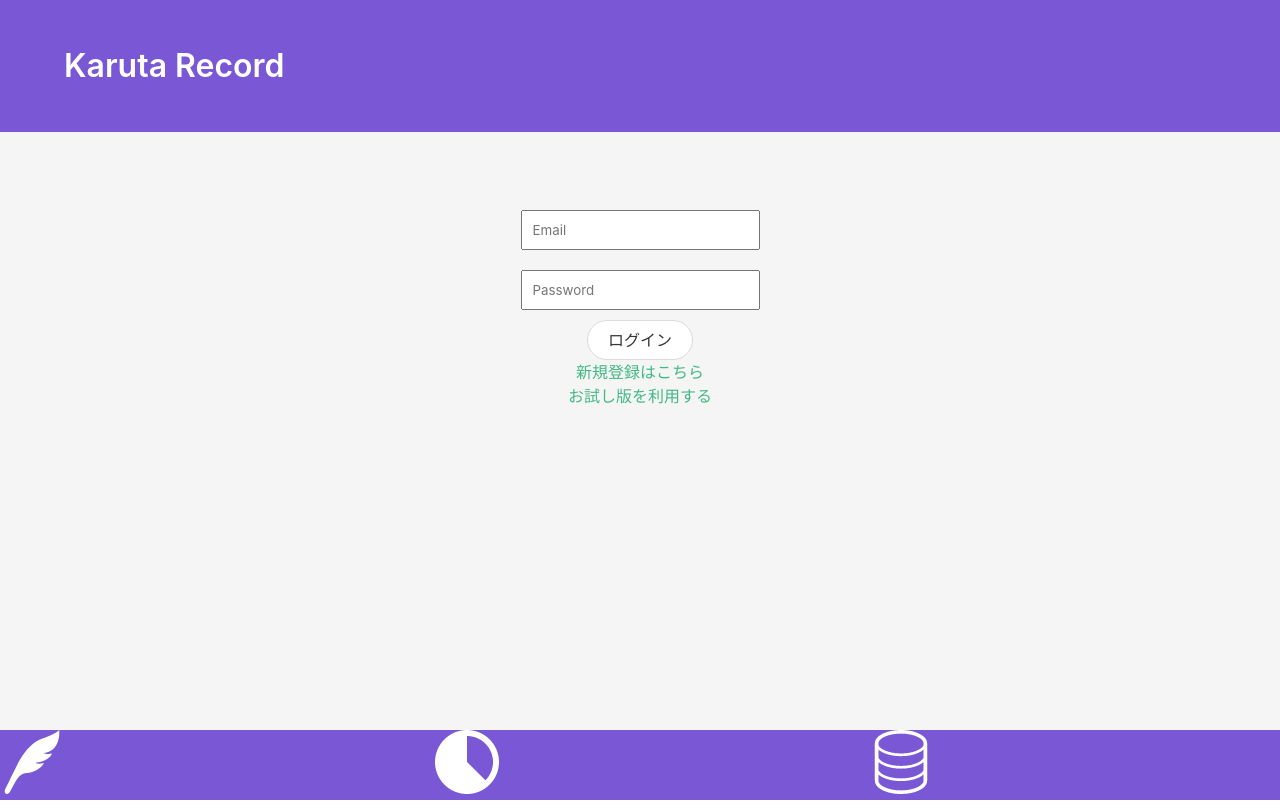
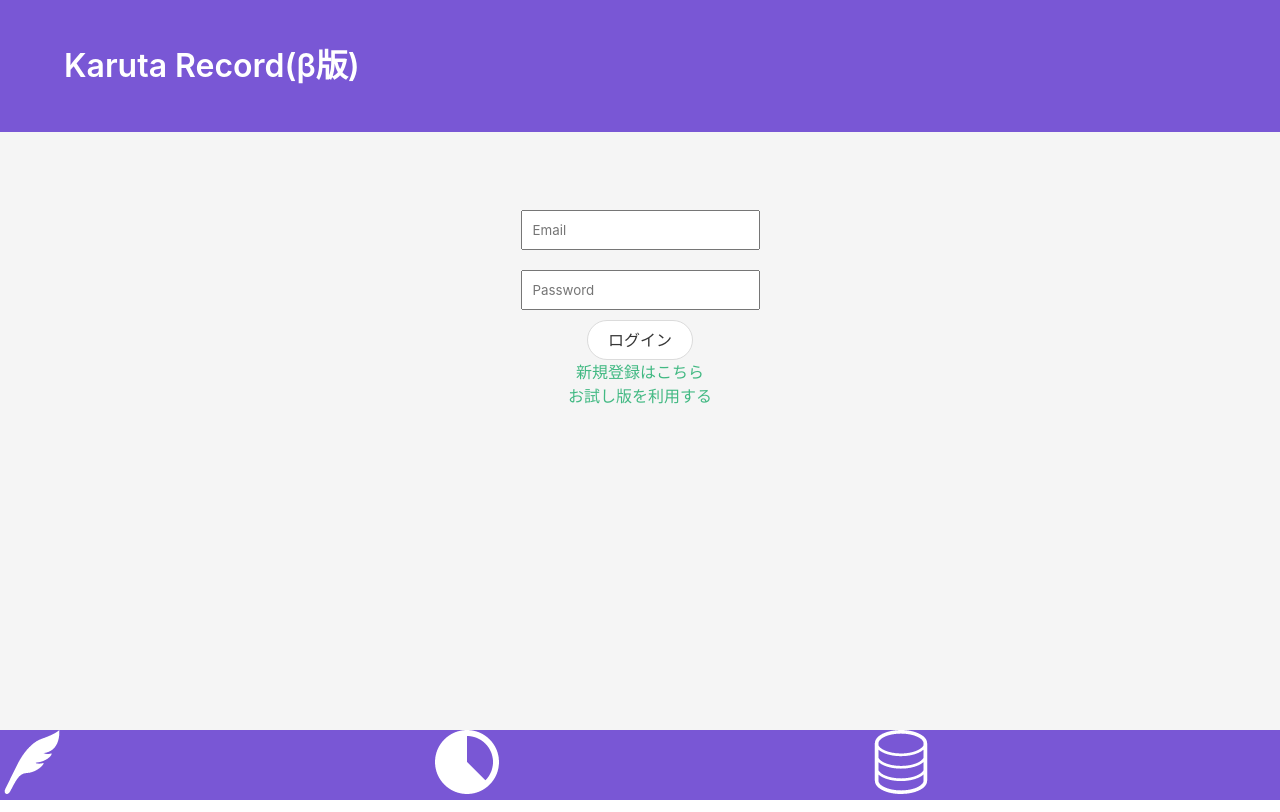
Before and after one commit to YuichirouSeitoku/match-record, a Vue app: page /ResultMatch in a window 1280 px wide. Built offline with nearby package versions, Linux system fonts and the light colour scheme.

Commit message:
[fix]confirm version β

```diff
--- a/src/App.vue
+++ b/src/App.vue
@@ -4,7 +4,7 @@
       <div class="hero-body">
         <div class="container">
           <h1 class="title">
-            Karuta Record
+            Karuta Record(β版)
           </h1>
         </div>
       </div>
```
